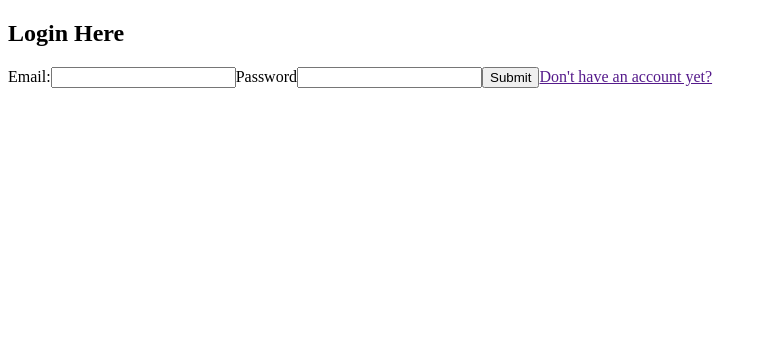
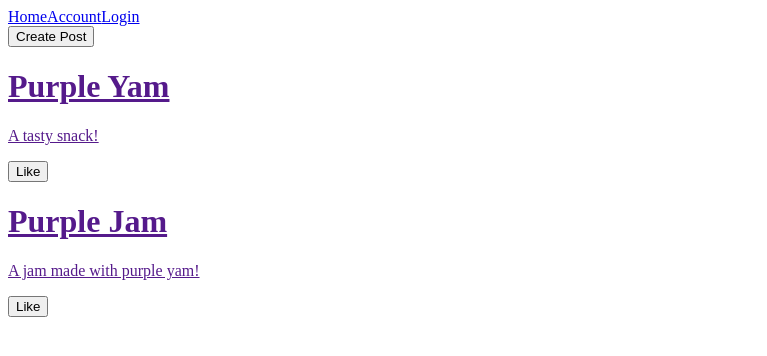
Before and after one commit to Philip-11/vue-recipe-system, a Vue app: page / in a window 1280 px wide. Shown: the top 356 px of the page, without its empty margins (0-767 px from the left). Built offline with nearby package versions, Linux system fonts and the light colour scheme.

Commit message:
moved to proper pages

```diff
--- a/src/App.vue
+++ b/src/App.vue
@@ -1,15 +1,8 @@
 <script setup>
 import { ref } from 'vue';
 import NavBar from './components/NavBar.vue';
-import RecipeCardVue from './components/RecipeCard.vue';
 
 const loggedIn = ref(false)
-let recipeId = 0
-
-const recipes = ref([
-  { id: recipeId++, title: "Purple Yam", description: "A tasty snack!" },
-  { id: recipeId++, title: "Purple Jam", description: "A jam made with purple yam!" },
-])
 
 function login() {
   loggedIn.value = !loggedIn.value
@@ -17,29 +10,14 @@
 </script>
 
 <template>
-  <section v-if="loggedIn">
+  <header>
     <NavBar></NavBar>
     <div>
       <button>Create Post</button>
     </div>
-    <RecipeCardVue v-for="recipe in recipes" :key="recipe.id" :title="recipe.title" :description="recipe.description">
-    </RecipeCardVue>
+  </header>
 
-  </section>
-
-
-  <section v-else>
-    <form @submit.prevent action="">
-      <h1>Login Here</h1>
-      <label for="email">Email:</label>
-      <input type="email" name="email">
-      <label for="password">Password</label>
-      <input type="password" name="password" id="password">
-
-      <button @click="login">Submit</button>
-      <a href="">Don't have an account yet?</a>
-    </form>
-  </section>
+  <router-view />
 </template>
 
 <style scoped></style>
```
